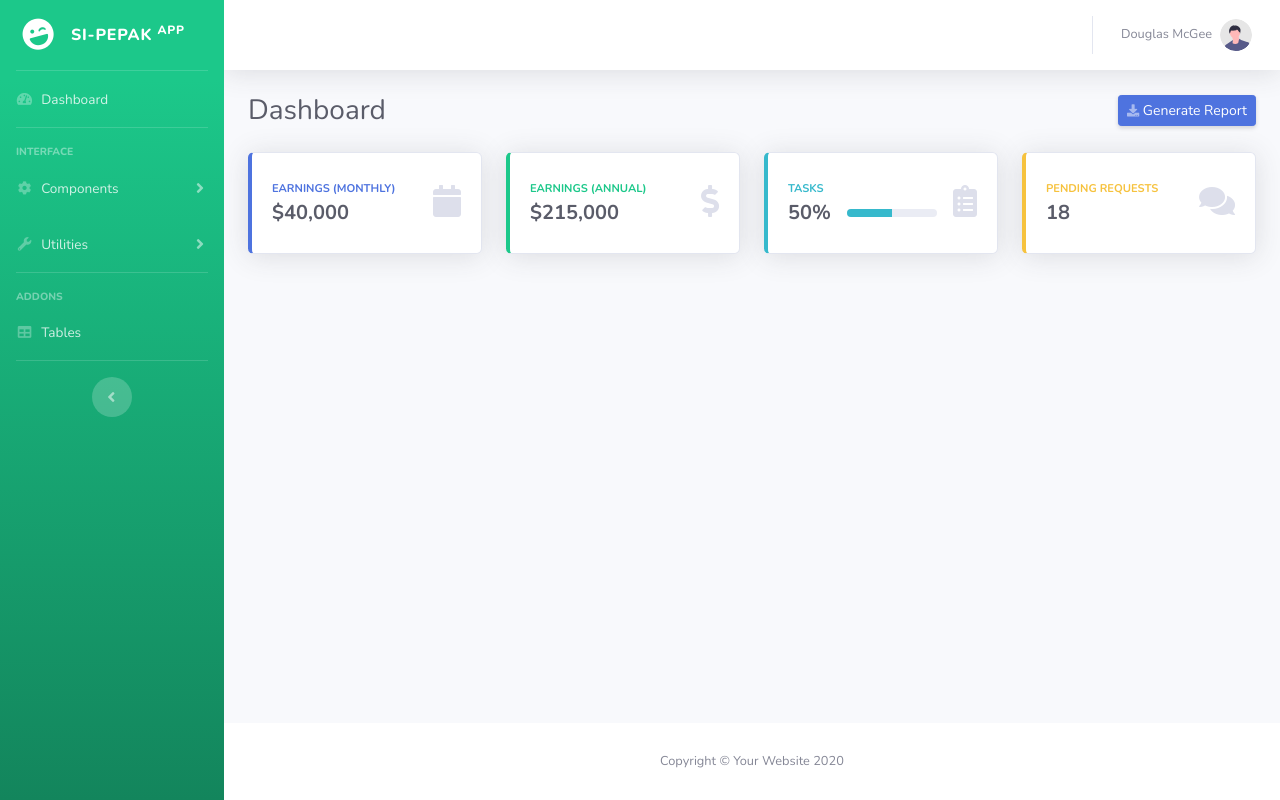
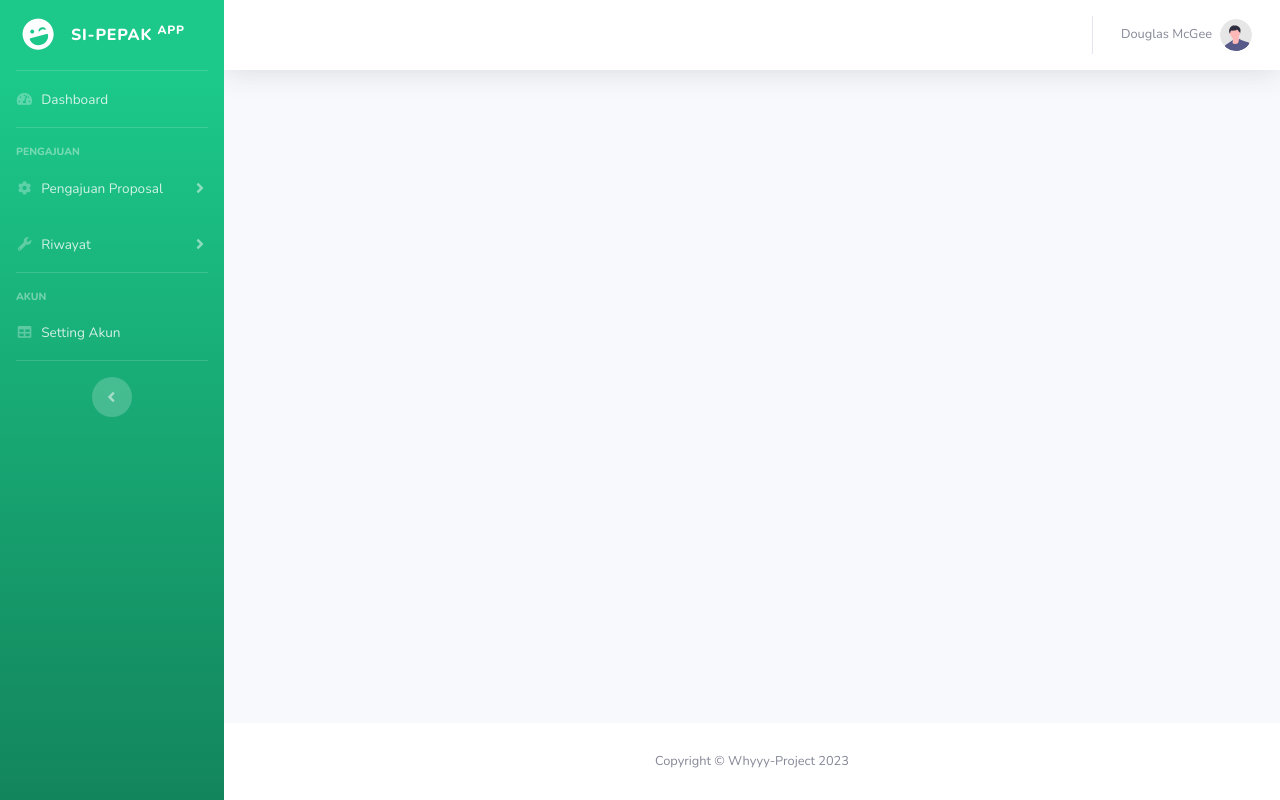
Before and after one commit to whyyy-project/SIPEPAK, a CodeIgniter 4 app: template app/Views/template/template.php in a window 1280 px wide. Run offline with PHP 8.4 and a stand-in for CodeIgniter, Linux system fonts and the light colour scheme; the template is opened without the code that fills it, so the values that code supplies are empty; some libraries are stand-ins or nearby versions.

Commit message:
make FE user

```diff
--- a/app/Controllers/User.php
+++ b/app/Controllers/User.php
@@ -8,6 +8,7 @@ class User extends BaseController
 {
     public function index()
     {
+        // return view('template/template');
         return view('layouts/user/dashboard');
     }
 }
--- a/app/Views/template/template.php
+++ b/app/Views/template/template.php
@@ -12,14 +12,14 @@
     <title>SI-PEPAK APP</title>
 
     <!-- Custom fonts for this template-->
-    <link href="vendor/fontawesome-free/css/all.min.css" rel="stylesheet" type="text/css">
+    <link href="<?= base_URL(); ?>vendor/fontawesome-free/css/all.min.css" rel="stylesheet" type="text/css">
     <link
         href="https://fonts.googleapis.com/css?family=Nunito:200,200i,300,300i,400,400i,600,600i,700,700i,800,800i,900,900i"
         rel="stylesheet">
 
     <!-- Custom styles for this template-->
-    <link href="css/sb-admin-2.min.css" rel="stylesheet">
-    <link rel="shortcut icon" href="favicon.ico">
+    <link href="<?= base_URL(); ?>css/sb-admin-2.min.css" rel="stylesheet">
+    <link rel="shortcut icon" href="<?= base_URL(); ?>favicon.ico">
 
 </head>
 
@@ -32,7 +32,7 @@
         <ul class="navbar-nav bg-gradient-success sidebar sidebar-dark accordion" id="accordionSidebar">
 
             <!-- Sidebar - Brand -->
-            <a class="sidebar-brand d-flex align-items-center justify-content-center" href="index.html">
+            <a class="sidebar-brand d-flex align-items-center justify-content-center" href="<?= base_URL(); ?>user">
                 <div class="sidebar-brand-icon rotate-n-15">
                     <i class="fas fa-laugh-wink"></i>
                 </div>
@@ -44,7 +44,7 @@
 
             <!-- Nav Item - Dashboard -->
             <li class="nav-item">
-                <a class="nav-link" href="index.html">
+                <a class="nav-link" href="<?= base_URL(); ?>user">
                     <i class="fas fa-fw fa-tachometer-alt"></i>
                     <span>Dashboard</span></a>
             </li>
@@ -54,7 +54,7 @@
 
             <!-- Heading -->
             <div class="sidebar-heading">
-                Interface
+                Pengajuan
             </div>
 
             <!-- Nav Item - Pages Collapse Menu -->
@@ -62,13 +62,13 @@
                 <a class="nav-link collapsed" href="#" data-toggle="collapse" data-target="#collapseTwo"
                     aria-expanded="true" aria-controls="collapseTwo">
                     <i class="fas fa-fw fa-cog"></i>
-                    <span>Components</span>
+                    <span>Pengajuan Proposal</span>
                 </a>
                 <div id="collapseTwo" class="collapse" aria-labelledby="headingTwo" data-parent="#accordionSidebar">
                     <div class="bg-white py-2 collapse-inner rounded">
-                        <h6 class="collapse-header">Custom Components:</h6>
-                        <a class="collapse-item" href="buttons.html">Buttons</a>
-                        <a class="collapse-item" href="cards.html">Cards</a>
+                        <h6 class="collapse-header">Opsi</h6>
+                        <a class="collapse-item" href="<?= base_URL() ?>ajukan">Ajukan Proposal</a>
+                        <a class="collapse-item" href="<?= base_URL(); ?>draft">Draft Pengajuan</a>
                     </div>
                 </div>
             </li>
@@ -78,16 +78,14 @@
                 <a class="nav-link collapsed" href="#" data-toggle="collapse" data-target="#collapseUtilities"
                     aria-expanded="true" aria-controls="collapseUtilities">
                     <i class="fas fa-fw fa-wrench"></i>
-                    <span>Utilities</span>
+                    <span>Riwayat</span>
                 </a>
                 <div id="collapseUtilities" class="collapse" aria-labelledby="headingUtilities"
                     data-parent="#accordionSidebar">
                     <div class="bg-white py-2 collapse-inner rounded">
-                        <h6 class="collapse-header">Custom Utilities:</h6>
-                        <a class="collapse-item" href="utilities-color.html">Colors</a>
-                        <a class="collapse-item" href="utilities-border.html">Borders</a>
-                        <a class="collapse-item" href="utilities-animation.html">Animations</a>
-                        <a class="collapse-item" href="utilities-other.html">Other</a>
+                        <h6 class="collapse-header">Riwayat Pengajuan</h6>
+                        <a class="collapse-item" href="<?= base_URL(); ?>daftar-pengajuan">Daftar Pengajuan</a>
+                        <a class="collapse-item" href="<?= base_URL(); ?>riwayat">Riwayat Pengajuan</a>
                     </div>
                 </div>
             </li>
@@ -97,16 +95,16 @@
 
             <!-- Heading -->
             <div class="sidebar-heading">
-                Addons
+                Akun
             </div>
 
             <!-- Nav Item - Pages Collapse Menu -->
 
             <!-- Nav Item - Tables -->
             <li class="nav-item">
-                <a class="nav-link" href="tables.html">
+                <a class="nav-link" href="<?= base_URL(); ?>profile">
                     <i class="fas fa-fw fa-table"></i>
-                    <span>Tables</span></a>
+                    <span>Setting Akun</span></a>
             </li>
 
             <!-- Divider -->
@@ -133,16 +131,9 @@
                     <button id="sidebarToggleTop" class="btn btn-link d-md-none rounded-circle mr-3">
                         <i class="fa fa-bars"></i>
                     </button>
-
-
                     <!-- Topbar Navbar -->
                     <ul class="navbar-nav ml-auto">
-
-
-
-
                         <div class="topbar-divider d-none d-sm-block"></div>
-
                         <!-- Nav Item - User Information -->
                         <li class="nav-item dropdown no-arrow">
                             <a class="nav-link dropdown-toggle" href="#" id="userDropdown" role="button"
@@ -153,13 +144,13 @@
                             <!-- Dropdown - User Information -->
                             <div class="dropdown-menu dropdown-menu-right shadow animated--grow-in"
                                 aria-labelledby="userDropdown">
-                                <a class="dropdown-item" href="#">
+                                <a class="dropdown-item" href="<?= base_URL(); ?>profile">
                                     <i class="fas fa-user fa-sm fa-fw mr-2 text-gray-400"></i>
                                     Profile
                                 </a>
                                 <a class="dropdown-item" href="#">
                                     <i class="fas fa-cogs fa-sm fa-fw mr-2 text-gray-400"></i>
-                                    Settings
+                                    Change Password
                                 </a>
                                 <div class="dropdown-divider"></div>
                                 <a class="dropdown-item" href="#" data-toggle="modal" data-target="#logoutModal">
@@ -174,108 +165,8 @@
                 </nav>
                 <!-- End of Topbar -->
 
-                <!-- Begin Page Content -->
-                <div class="container-fluid">
-                    <!-- Page Heading -->
-                    <div class="d-sm-flex align-items-center justify-content-between mb-4">
-                        <h1 class="h3 mb-0 text-gray-800">Dashboard</h1>
-                        <a href="#" class="d-none d-sm-inline-block btn btn-sm btn-primary shadow-sm"><i
-                                class="fas fa-download fa-sm text-white-50"></i> Generate Report</a>
-                    </div>
-                    <!-- end page heading -->
 
-                    <!-- Content Row -->
-                    <div class="row">
-                        <!-- Earnings (Monthly) Card Example -->
-                        <div class="col-xl-3 col-md-6 mb-4">
-                            <div class="card border-left-primary shadow h-100 py-2">
-                                <div class="card-body">
-                                    <div class="row no-gutters align-items-center">
-                                        <div class="col mr-2">
-                                            <div class="text-xs font-weight-bold text-primary text-uppercase mb-1">
-                                                Earnings (Monthly)</div>
-                                            <div class="h5 mb-0 font-weight-bold text-gray-800">$40,000</div>
-                                        </div>
-                                        <div class="col-auto">
-                                            <i class="fas fa-calendar fa-2x text-gray-300"></i>
-                                        </div>
-                                    </div>
-                                </div>
-                            </div>
-                        </div>
-                        <!-- Earnings (Monthly) Card Example -->
-                        <div class="col-xl-3 col-md-6 mb-4">
-                            <div class="card border-left-success shadow h-100 py-2">
-                                <div class="card-body">
-                                    <div class="row no-gutters align-items-center">
-                                        <div class="col mr-2">
-                                            <div class="text-xs font-weight-bold text-success text-uppercase mb-1">
-                                                Earnings (Annual)</div>
-                                            <div class="h5 mb-0 font-weight-bold text-gray-800">$215,000</div>
-                                        </div>
-                                        <div class="col-auto">
-                                            <i class="fas fa-dollar-sign fa-2x text-gray-300"></i>
-                                        </div>
-                                    </div>
-                                </div>
-                            </div>
-                        </div>
-
-                        <!-- Earnings (Monthly) Card Example -->
-                        <div class="col-xl-3 col-md-6 mb-4">
-                            <div class="card border-left-info shadow h-100 py-2">
-                                <div class="card-body">
-                                    <div class="row no-gutters align-items-center">
-                                        <div class="col mr-2">
-                                            <div class="text-xs font-weight-bold text-info text-uppercase mb-1">Tasks
-                                            </div>
-                                            <div class="row no-gutters align-items-center">
-                                                <div class="col-auto">
-                                                    <div class="h5 mb-0 mr-3 font-weight-bold text-gray-800">50%</div>
-                                                </div>
-                                                <div class="col">
-                                                    <div class="progress progress-sm mr-2">
-                                                        <div class="progress-bar bg-info" role="progressbar"
-                                                            style="width: 50%" aria-valuenow="50" aria-valuemin="0"
-                                                            aria-valuemax="100"></div>
-                                                    </div>
-                                                </div>
-                                            </div>
-                                        </div>
-                                        <div class="col-auto">
-                                            <i class="fas fa-clipboard-list fa-2x text-gray-300"></i>
-                                        </div>
-                                    </div>
-                                </div>
-                            </div>
-                        </div>
-
-                        <!-- Pending Requests Card Example -->
-                        <div class="col-xl-3 col-md-6 mb-4">
-                            <div class="card border-left-warning shadow h-100 py-2">
-                                <div class="card-body">
-                                    <div class="row no-gutters align-items-center">
-                                        <div class="col mr-2">
-                                            <div class="text-xs font-weight-bold text-warning text-uppercase mb-1">
-                                                Pending Requests</div>
-                                            <div class="h5 mb-0 font-weight-bold text-gray-800">18</div>
-                                        </div>
-                                        <div class="col-auto">
-                                            <i class="fas fa-comments fa-2x text-gray-300"></i>
-                                        </div>
-                                    </div>
-                                </div>
-                            </div>
-                        </div>
-
-                    </div>
-                    <!-- end row -->
-
-
-
-
-                </div>
-                <!-- /.container-fluid -->
+                <?= $this->renderSection('isi'); ?>
 
             </div>
             <!-- End of Main Content -->
@@ -284,7 +175,7 @@
             <footer class="sticky-footer bg-white">
                 <div class="container my-auto">
                     <div class="copyright text-center my-auto">
-                        <span>Copyright &copy; Your Website 2020</span>
+                        <span>Copyright &copy; Whyyy-Project 2023</span>
                     </div>
                 </div>
             </footer>
@@ -322,14 +213,14 @@
     </div>
 
     <!-- Bootstrap core JavaScript-->
-    <script src="vendor/jquery/jquery.min.js"></script>
-    <script src="vendor/bootstrap/js/bootstrap.bundle.min.js"></script>
+    <script src="<?= base_URL(); ?>vendor/jquery/jquery.min.js"></script>
+    <script src="<?= base_URL(); ?>vendor/bootstrap/js/bootstrap.bundle.min.js"></script>
 
     <!-- Core plugin JavaScript-->
-    <script src="vendor/jquery-easing/jquery.easing.min.js"></script>
+    <script src="<?= base_URL(); ?>vendor/jquery-easing/jquery.easing.min.js"></script>
 
     <!-- Custom scripts for all pages-->
-    <script src="js/sb-admin-2.min.js"></script>
+    <script src="<?= base_URL(); ?>js/sb-admin-2.min.js"></script>
 
 </body>
 
```
Also changed, not shown: app/Config/Routes.php (+17 -0 lines), app/Views/layouts/user/dashboard.php (+103 -0 lines).
